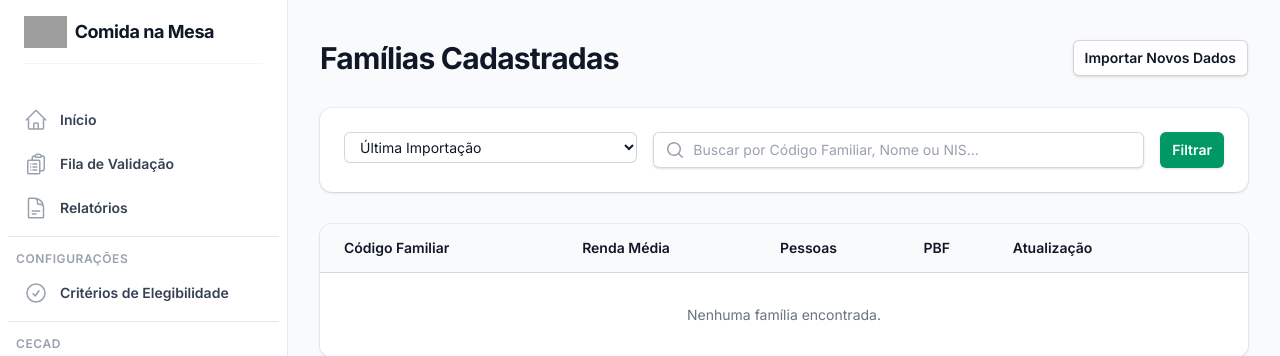
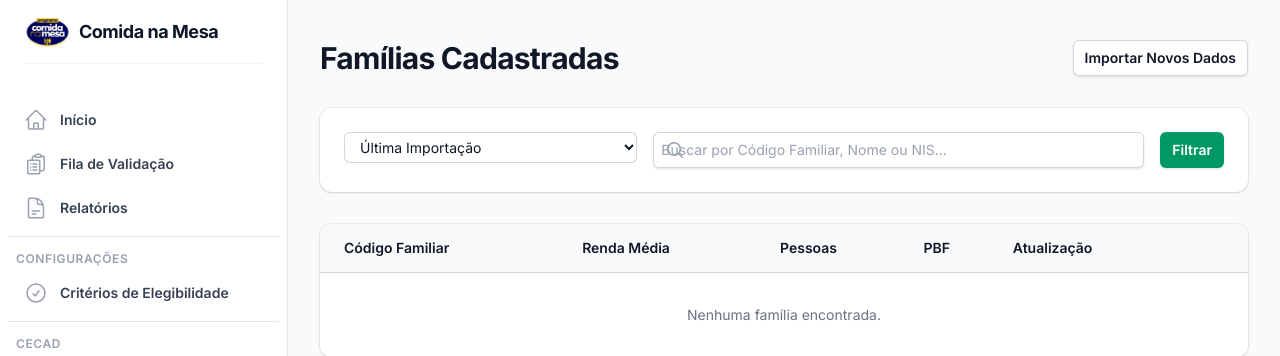
Before and after one commit to pmdonaines/comidanamesa, a Django app: page /cecad/familias/ in a window 1280 px wide. Shown: the top 356 px of the page. Run offline with Django 5.2, Linux system fonts and the light colour scheme; the visitor is signed in with stand-in values (Sample User, id 1); data that the repository does not hold is empty; style sheets or scripts are compiled from the project's sources; some libraries are stand-ins or nearby versions; grey boxes are pictures that could not be loaded.

Commit message:
feat: add styles.css file to padding-left in inputs by default

```diff
--- /dev/null
+++ b/apps/core/static/core/css/styles.css
@@ -0,0 +1,3 @@
+input {
+    padding-left: 8px;
+}
--- a/apps/core/templates/core/base.html
+++ b/apps/core/templates/core/base.html
@@ -15,6 +15,7 @@
 
 	<!-- Tailwind output -->
 	<link rel="stylesheet" href="{% static 'tailwindcss/output.css' %}">
+	<link rel="stylesheet" href="{% static 'core/css/styles.css' %}">
 
 	<style>
 		body {
@@ -58,7 +59,7 @@
 			<!-- Sidebar component for mobile -->
 			<div class="flex grow flex-col gap-y-5 overflow-y-auto bg-white px-6 pb-4">
 				<div class="flex h-16 shrink-0 items-center gap-2 border-b border-gray-100">
-					<img class="h-8 w-auto" src="{% static 'core/logo.png' %}" alt="Comida na Mesa">
+					<img class="h-8 w-auto" src="{% static 'core/img/logo.png' %}" alt="Comida na Mesa">
 					<span class="font-bold text-gray-900 tracking-tight">Comida na Mesa</span>
 				</div>
 				<nav class="flex flex-1 flex-col">
@@ -153,7 +154,7 @@
 	<div class="hidden lg:fixed lg:inset-y-0 lg:z-50 lg:flex lg:w-72 lg:flex-col">
 		<div class="flex grow flex-col gap-y-5 overflow-y-auto border-r border-gray-200 bg-white px-6 pb-4">
 			<div class="flex h-16 shrink-0 items-center gap-2 border-b border-gray-100 mb-4">
-				<img class="h-8 w-auto" src="{% static 'core/logo.png' %}" alt="Comida na Mesa">
+				<img class="h-8 w-auto" src="{% static 'core/img/logo.png' %}" alt="Comida na Mesa">
 				<span class="font-bold text-gray-900 tracking-tight text-lg">Comida na Mesa</span>
 			</div>
 			<nav class="flex flex-1 flex-col">
```
